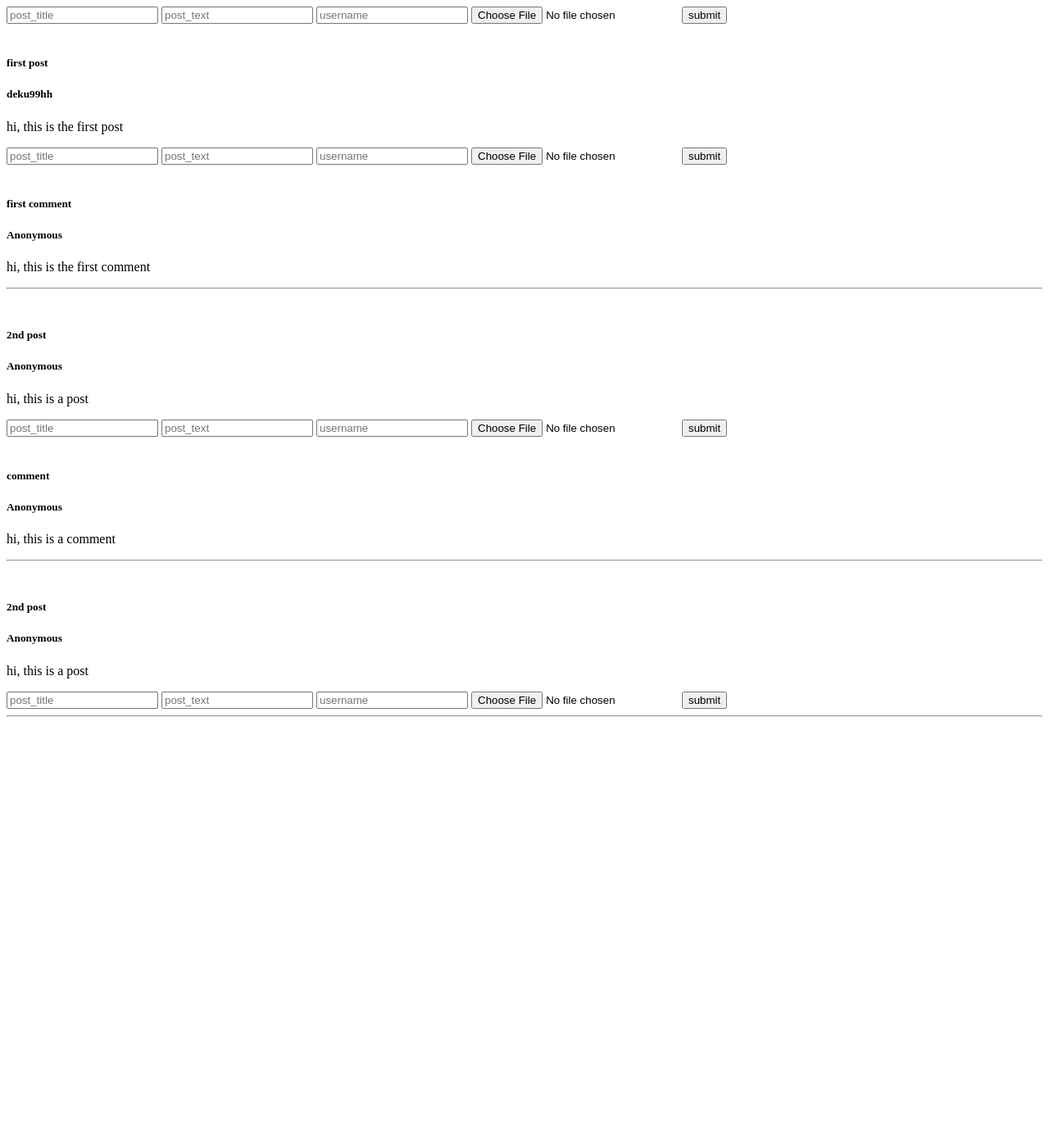
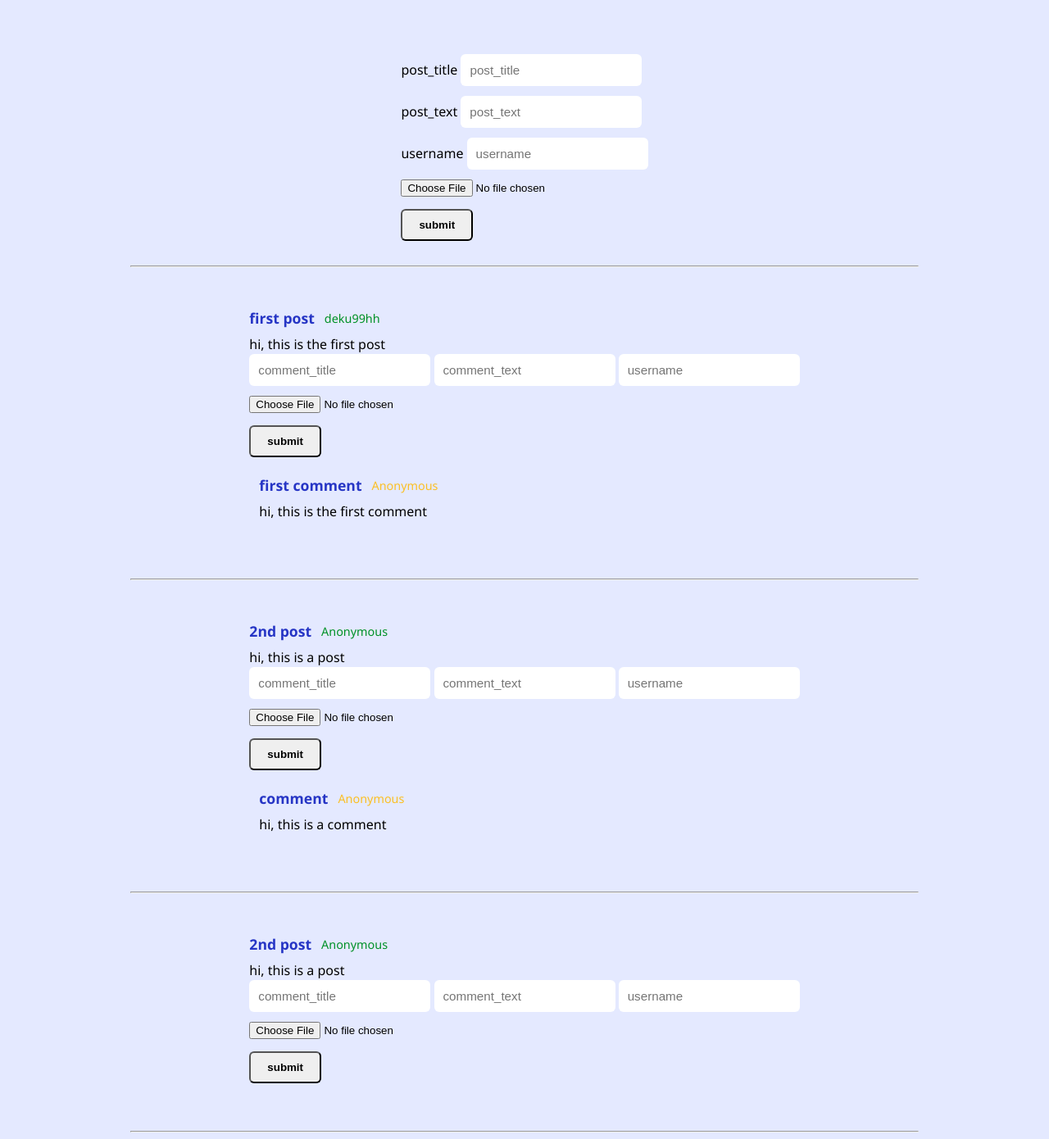
Before and after one commit to deku99hh/rashedImageBorder, a PHP site: page /board.php?board=g in a window 1280 px wide. Shown: the whole page at 82% size. Before the commit the page ends 875 px from the top, so only its background shows below. Run offline with PHP 8.4, Linux system fonts and the light colour scheme; data comes from the database, SQL or seed files in the repository.

Commit message:
ناقص بس الصور

```diff
--- a/board.php
+++ b/board.php
@@ -10,21 +10,191 @@ if ($_SERVER["REQUEST_METHOD"] == "GET") {
     <meta charset="UTF-8">
     <meta name="viewport" content="width=device-width, initial-scale=1.0">
     <title>board</title>
+
+<style>
+    body {
+        font-family: 'Segoe UI', Tahoma, Geneva, Verdana, sans-serif;
+        background-color: #e4e9ff;
+        /* color: #ffffff; */
+        margin: 0;
+        display: flex;
+        flex-direction: column;
+        align-items: center;
+        min-height: 100vh;
+    }
+
+    hr {
+        border: black solid 1;
+        width: 75%;
+    }
+
+    .main-form {
+        background-color: #161925;
+        max-width: 600px;
+        margin: 0 auto 40px auto;
+        padding: 20px;
+        border-radius: 8px;
+        box-shadow: 0 4px 12px rgba(0,0,0,0.3);
+        border: 1px solid #2d3748;
+    }
+
+    .main-form h3 {
+        margin-top: 0;
+        color: #4f46e5;
+        border-bottom: 1px solid #2d3748;
+        padding-bottom: 10px;
+    }
+
+    input[type="text"], textarea {
+    /* width: 100%; */
+    padding: 10px;
+    margin-bottom: 12px;
+    /* background-color: #1f2335; */
+    border: 1px solid #1a3b7100;
+    border-radius: 6px;
+    color: #fff;
+    box-sizing: border-box;
+    font-size: 0.95rem;
+    }
+    input[type="text"]:focus {
+        border-color: #4f46e5;
+        outline: none;
+    }
+
+    input[type="file"] {
+        margin-bottom: 15px;
+        /* color: #a0aec0; */
+        display: block;
+    }
+
+    button {
+        /* background-color: #4f46e5; */
+        /* color: white; */
+        /* border: none; */
+        padding: 10px 20px;
+        border-radius: 6px;
+        cursor: pointer;
+        display: inline-block;
+        font-weight: 600;
+        transition: background 0.2s;
+    }
+
+    button:hover {
+        background-color: #4338ca;
+    }
+
+    .threads-container {
+        max-width: 900px;
+        margin: 0 auto;
+    }
+
+    .thread {
+        /* background-color: #161925; */
+        margin-bottom: 30px;
+        padding: 20px;
+        border-radius: 8px;
+        /* border-left: 4px solid #4f46e5; */
+        /* box-shadow: 0 2px 8px rgba(0,0,0,0.2); */
+    }
+
+    .main-post {
+        display: flex;
+        gap: 15px;
+        margin-bottom: 20px;
+    }
+
+    .post-image {
+        width: 80px;
+        height: 80px;
+        background-color: #1f2335;
+        border-radius: 6px;
+        object-fit: cover;
+    }
+
+    .post-data {
+        flex: 1;
+    }
+
+    .about {
+        display: flex;
+        gap: 12px;
+        align-items: center;
+        margin-bottom: 8px;
+    }
+
+    .post_title {
+        margin: 0;
+        font-size: 1.1rem;
+        color: #2635c5;
+    }
+
+    .username {
+        margin: 0;
+        font-size: 0.9rem;
+        color: #009126;
+        font-weight: normal;
+    }
+
+    .post_text {
+        margin: 0;
+        /* color: #cbd5e1; */
+        line-height: 1.5;
+    }
+
+    .reply-form {
+        background-color: #1f2335;
+        padding: 15px;
+        border-radius: 6px;
+        margin: 15px 0 15px 40px;
+    }
+
+    .reply-form .input-group {
+        display: flex;
+        gap: 10px;
+        margin-bottom: 10px;
+    }
+
+    .reply-form input[type="text"] {
+        margin-bottom: 0;
+    }
+
+    .comment {
+        display: flex;
+        /* gap: 12px; */
+        /* background-color: #f2f2f2; */
+        padding: 12px;
+        border-radius: 6px;
+        /* margin-left: 40px; */
+        margin-top: 10px;
+        /* border: 1px solid #2d3748; */
+    }
+
+    .comment .username {
+        color: #fbbf24;
+    }
+</style>
+
 </head>
 <body>
+     <br> <br> <br>
     <form action="includes/makepost.inc.php" method="POST">
 
         <input type="hidden" name="board_short" value="<?php echo $board; ?>">
-        <input type="text" name="post_title" placeholder="post_title" required>
-        <input type="text" name="post_text" placeholder="post_text" required>
-        <input type="text" name="username" placeholder="username">
+        <label for="post_title">post_title</label>
+        <input type="text" name="post_title" placeholder="post_title" required> <br>
+        <label for="post_text">post_text</label>
+        <input type="text" name="post_text" placeholder="post_text" required> <br>
+        <label for="username">username</label>
+        <input type="text" name="username" placeholder="username"> <br>
 
         <input type="file" id="myfile" name="myfile">
 
         <button type="submit">submit</button>
 
     </form>
+     <br>
 
+<hr>
 
         <?php
     try {
@@ -71,17 +241,14 @@ if ($_SERVER["REQUEST_METHOD"] == "GET") {
 
                     $comment_html = <<<"comment"
                         <div class="comment">
-                            <img src="">
-                            <div class="about">
-                                <h5 class="post_title">$comment_post_title</h5>
-                                <h5 class="username">$comment_username</h5>
+                            <img class="post_image" src="">
+                                <div class="post-data">
+                                <div class="about">
+                                    <h5 class="post_title">$comment_post_title</h5>
+                                    <h5 class="username">$comment_username</h5>
+                                </div>
+                                <p class="post_text">$comment_post_text</p>
                             </div>
-                            <div class="content">
-                                <p class="post_text">
-                                    $comment_post_text
-                                </p>
-                            </div>
-
                         </div>
                     comment;
                     $comments = $comments . $comment_html;
@@ -104,8 +271,8 @@ if ($_SERVER["REQUEST_METHOD"] == "GET") {
     <form action="includes/makepost.inc.php" method="POST">
         <input type="hidden" name="board_short" value="$board">
         <input type="hidden" name="parent_id" value="$post_id">
-        <input type="text" name="post_title" placeholder="post_title" required>
-        <input type="text" name="post_text" placeholder="post_text" required>
+        <input type="text" name="post_title" placeholder="comment_title" required>
+        <input type="text" name="post_text" placeholder="comment_text" required>
         <input type="text" name="username" placeholder="username">
         <input type="file" name="myfile">
         <button type="submit">submit</button>
--- a/index.php
+++ b/index.php
@@ -29,7 +29,7 @@
         max-width: 800px;
         margin-bottom: 50px;
         padding: 20px;
-        background: #161925;
+        /* background: #161925; */
         border-radius: 12px;
         box-shadow: 0 8px 24px rgba(0,0,0,0.3);
     }
@@ -59,7 +59,7 @@
         height: auto;
         display: block;
         margin-top: 20%;
-        filter: drop-shadow(0 4px 8px rgba(0,0,0,0.5));
+        /* filter: drop-shadow(0 4px 8px rgba(0,0,0,0.5)); */
     }
 </style>
 
```
Also changed, not shown: ff.html (deleted, +0 -28 lines), includes/getboards.inc.php (deleted, +0 -33 lines), includes/makepost.inc.php (+32 -0 lines).
